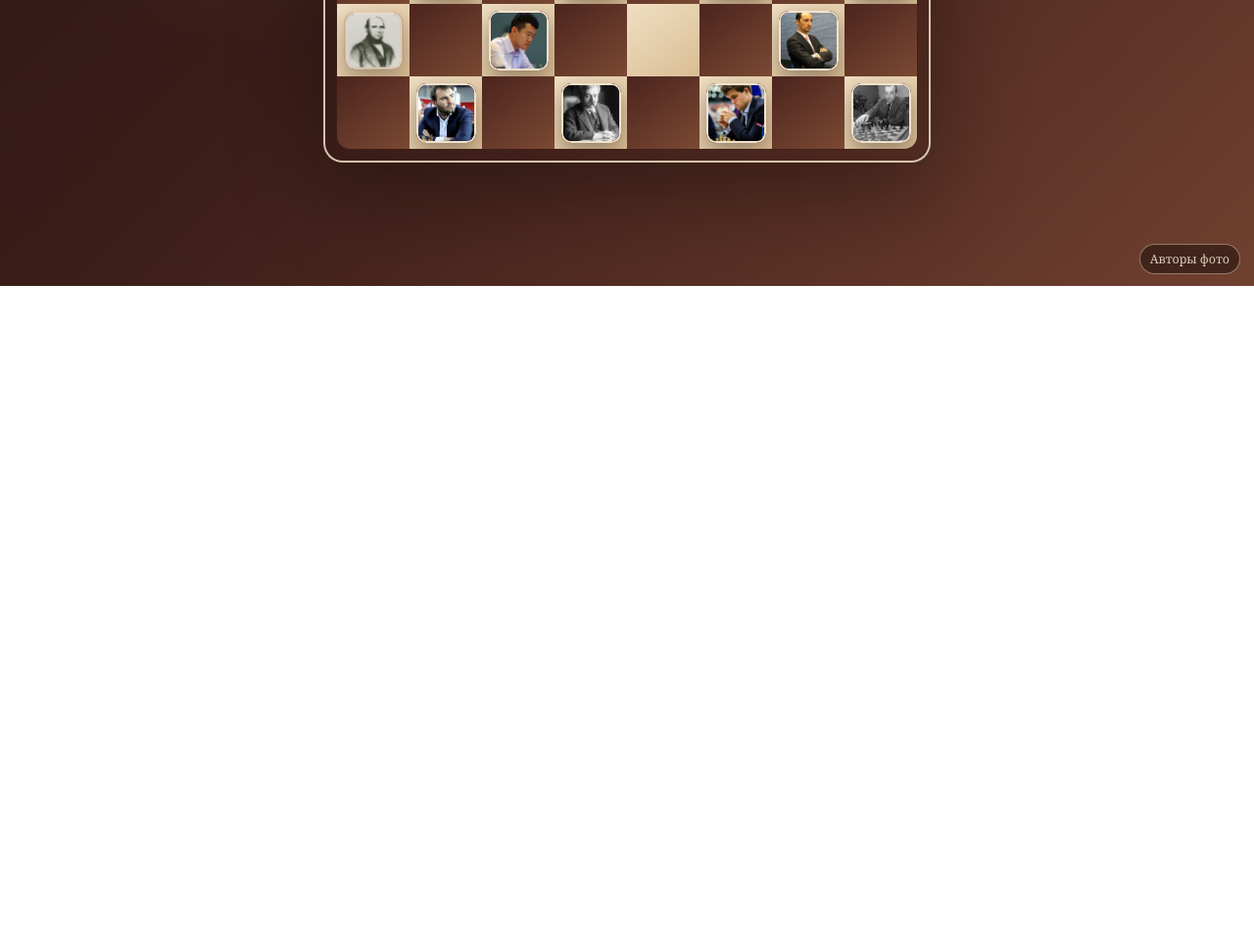
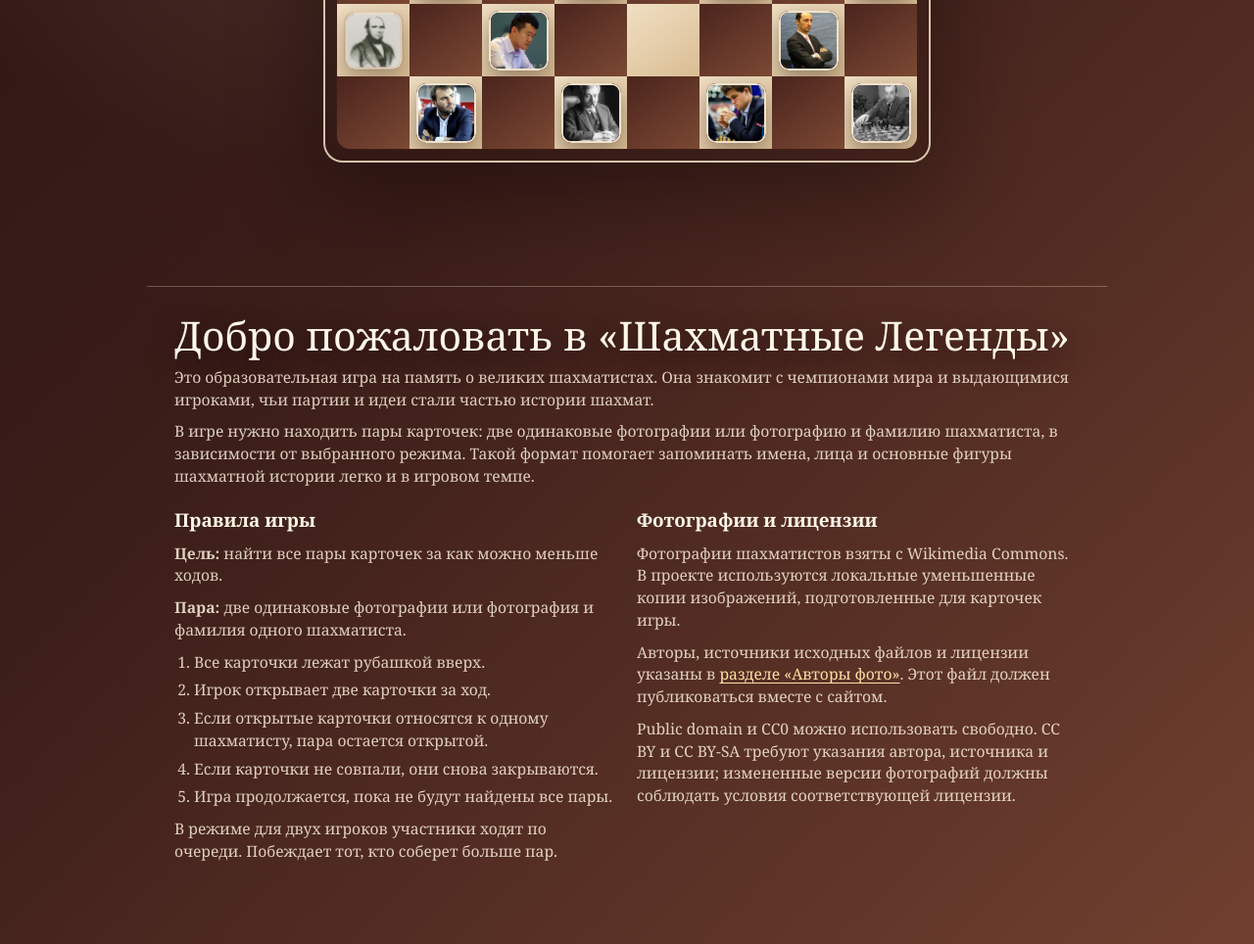
Before and after one commit to ChessTao/Chess-Legends, a website: page index.html in a window 1280 px wide. Shown: the part 508-1472 px from the top of the page at 98% size. Before the commit the page ends 800 px from the top, so only its background shows below. Drawn offline with Linux system fonts and the light colour scheme.

Commit message:
начало правил и условий использования

```diff
--- a/index.html
+++ b/index.html
@@ -231,7 +231,55 @@
           </section>
         </div>
       </section>
-      <a class="photo-credits-link" href="PHOTO_CREDITS.md" target="_blank" rel="license noopener">Авторы фото</a>
+
+      <section class="project-info" aria-labelledby="projectInfoTitle">
+        <div class="project-info-inner">
+          <section class="info-block info-block-wide">
+            <h2 id="projectInfoTitle">Добро пожаловать в «Шахматные Легенды»</h2>
+            <p>
+              Это образовательная игра на память о великих шахматистах. Она знакомит с чемпионами мира и выдающимися игроками,
+              чьи партии и идеи стали частью истории шахмат.
+            </p>
+            <p>
+              В игре нужно находить пары карточек: две одинаковые фотографии или фотографию и фамилию шахматиста, в зависимости
+              от выбранного режима. Такой формат помогает запоминать имена, лица и основные фигуры шахматной истории легко и в игровом темпе.
+            </p>
+          </section>
+
+          <section class="info-block" aria-labelledby="rulesTitle">
+            <h3 id="rulesTitle">Правила игры</h3>
+            <p><strong>Цель:</strong> найти все пары карточек за как можно меньше ходов.</p>
+            <p><strong>Пара:</strong> две одинаковые фотографии или фотография и фамилия одного шахматиста.</p>
+            <ol>
+              <li>Все карточки лежат рубашкой вверх.</li>
+              <li>Игрок открывает две карточки за ход.</li>
+              <li>Если открытые карточки относятся к одному шахматисту, пара остается открытой.</li>
+              <li>Если карточки не совпали, они снова закрываются.</li>
+              <li>Игра продолжается, пока не будут найдены все пары.</li>
+            </ol>
+            <p>
+              В режиме для двух игроков участники ходят по очереди. Побеждает тот, кто соберет больше пар.
+            </p>
+          </section>
+
+          <section class="info-block" aria-labelledby="photoUseTitle">
+            <h3 id="photoUseTitle">Фотографии и лицензии</h3>
+            <p>
+              Фотографии шахматистов взяты с Wikimedia Commons. В проекте используются локальные уменьшенные копии изображений,
+              подготовленные для карточек игры.
+            </p>
+            <p>
+              Авторы, источники исходных файлов и лицензии указаны в
+              <a href="PHOTO_CREDITS.md" target="_blank" rel="license noopener">разделе «Авторы фото»</a>.
+              Этот файл должен публиковаться вместе с сайтом.
+            </p>
+            <p>
+              Public domain и CC0 можно использовать свободно. CC BY и CC BY-SA требуют указания автора, источника и лицензии;
+              измененные версии фотографий должны соблюдать условия соответствующей лицензии.
+            </p>
+          </section>
+        </div>
+      </section>
     </main>
 
     <script src="data/data.js"></script>
--- a/styles/styles.css
+++ b/styles/styles.css
@@ -19,30 +19,11 @@ body {
   background:
     radial-gradient(circle at 22% 18%, rgba(255, 231, 190, 0.12), transparent 26rem),
     linear-gradient(135deg, #2b1514 0%, var(--walnut) 42%, var(--mahogany) 100%);
-  overflow: hidden;
+  overflow-x: hidden;
 }
 
 .app {
   min-height: 100vh;
-}
-
-.photo-credits-link {
-  position: fixed;
-  right: 14px;
-  bottom: 12px;
-  z-index: 30;
-  padding: 6px 10px;
-  border: 1px solid rgba(255, 244, 222, 0.42);
-  border-radius: 999px;
-  color: rgba(251, 241, 223, 0.82);
-  background: rgba(16, 8, 6, 0.46);
-  font-size: 0.78rem;
-  text-decoration: none;
-}
-
-.photo-credits-link:hover {
-  color: #fff7e8;
-  border-color: rgba(255, 244, 222, 0.72);
 }
 
 .screen {
@@ -832,6 +813,71 @@ h3 {
   background: rgba(255, 247, 232, 0.08);
 }
 
+.project-info {
+  padding: 0 clamp(14px, 3vw, 34px) clamp(28px, 5vw, 56px);
+}
+
+.project-info-inner {
+  width: min(94vw, 980px);
+  display: grid;
+  grid-template-columns: repeat(2, minmax(0, 1fr));
+  gap: clamp(14px, 2vw, 20px);
+  margin: 0 auto;
+  padding: clamp(18px, 3vw, 28px);
+  border-top: 1px solid rgba(255, 244, 222, 0.28);
+  color: rgba(251, 241, 223, 0.84);
+}
+
+.info-block {
+  display: grid;
+  align-content: start;
+  gap: 10px;
+  min-width: 0;
+}
+
+.info-block-wide {
+  grid-column: 1 / -1;
+}
+
+.info-block h2,
+.info-block h3,
+.info-block p,
+.info-block ol {
+  margin: 0;
+}
+
+.info-block h2 {
+  font-size: clamp(1.65rem, 3.2vw, 2.7rem);
+  line-height: 1.05;
+}
+
+.info-block h3 {
+  color: #fff7e8;
+  font-size: 1.18rem;
+}
+
+.info-block p,
+.info-block li {
+  font-size: 0.98rem;
+  line-height: 1.45;
+}
+
+.info-block ol {
+  display: grid;
+  gap: 6px;
+  padding-left: 1.25rem;
+}
+
+.info-block a {
+  color: #ffe0a6;
+  text-decoration-thickness: 1px;
+  text-underline-offset: 3px;
+}
+
+.info-block a:hover {
+  color: #fff7e8;
+}
+
 @keyframes setupIn {
   to {
     opacity: 1;
@@ -840,10 +886,6 @@ h3 {
 }
 
 @media (max-width: 720px) {
-  body {
-    overflow: auto;
-  }
-
   .setup-panel {
     border-radius: 16px;
   }
@@ -910,4 +952,8 @@ h3 {
   .game-shell {
     border-radius: 16px;
   }
+
+  .project-info-inner {
+    grid-template-columns: 1fr;
+  }
 }
```
Also changed, not shown: RULES_AND_PHOTO_USE.md (added, +31 -0 lines).
